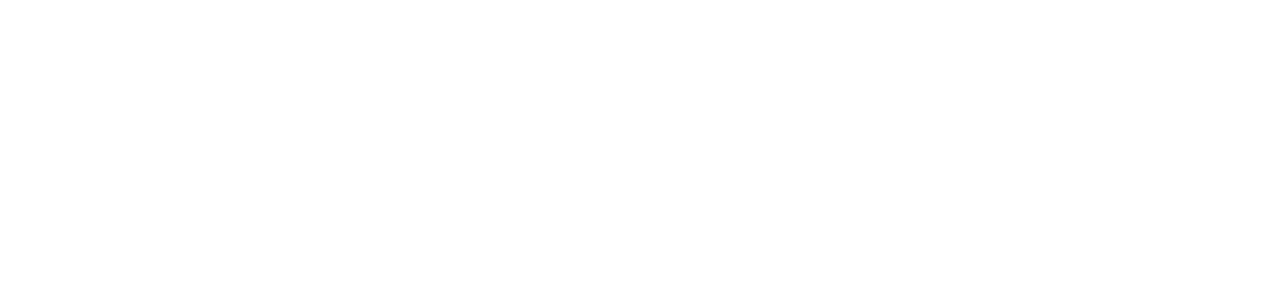
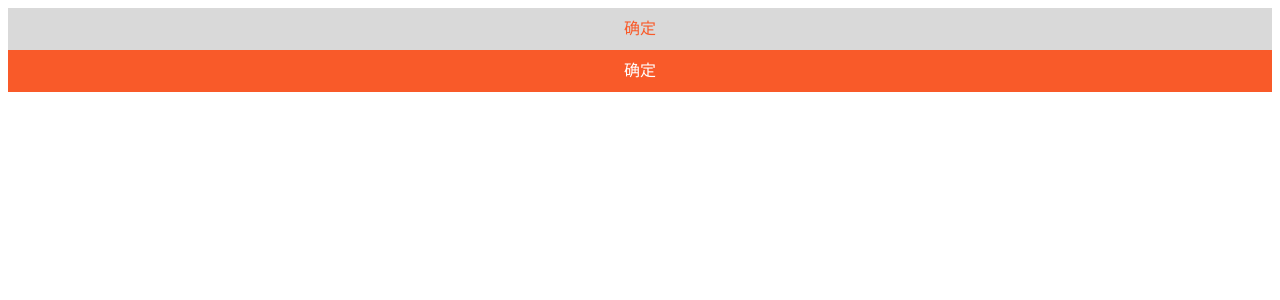
Before and after one commit to e8wow/vue-tiu-ui, a Vue app: page /button in a window 1280 px wide. Shown: the top 300 px of the page. Built offline with nearby package versions, Linux system fonts and the light colour scheme.

Commit message:
feat(*): 新增button组件(未完善)

```diff
--- a/src/components/alert/index.vue
+++ b/src/components/alert/index.vue
@@ -58,7 +58,3 @@
     }
 }
 </script>
-
-<style lang="scss">
-    @import "../../styles/tips/tiu-alert";
-</style>
--- /dev/null
+++ b/src/components/t-button/index.vue
@@ -0,0 +1,31 @@
+<template>
+    <button class="tiu-button" :class="classes" :type="actionType">
+        <slot>{{text}}</slot>
+    </button>
+</template>
+
+<script>
+export default {
+    name: 't-button',
+    props: {
+        type: {
+            default: 'default'
+        },
+        disabled: Boolean,
+        text: String,
+        actionType: String
+    },
+    computed: {
+        classes () {
+            return [
+                {},
+                `tiu-button-${this.type}`
+            ]
+        }
+    }
+}
+</script>
+
+<style lang="scss">
+    @import "../../styles/tiu-button/tiu-button";
+</style>
--- a/src/components/t-dialog/index.vue
+++ b/src/components/t-dialog/index.vue
@@ -60,6 +60,6 @@
 
 <style lang="scss">
     @import "../../styles/transition";
-    @import "../../styles/tips/tiu-mask";
-    @import "../../styles/tips/tiu-dialog";
+    @import "../../styles/tiu-tips/tiu-mask";
+    @import "../../styles/tiu-tips/tiu-dialog";
 </style>
--- a/src/demo/index.vue
+++ b/src/demo/index.vue
@@ -1,6 +1,7 @@
 <template>
     <div class="tiu-ui-demo-index">
         <router-link to="/alert">alert</router-link>
+        <router-link to="/button">button</router-link>
         <router-link to="/dialog">dialog</router-link>
         <router-link to="/flexbox">flexbox</router-link>
     </div>
--- /dev/null
+++ b/src/demo/t-button.vue
@@ -0,0 +1,18 @@
+<template>
+    <div>
+        <t-button>确定</t-button>
+        <t-button type="primary">确定</t-button>
+    </div>
+</template>
+
+<script>
+import TButton from '../components/t-button'
+
+export default {
+    components: {TButton}
+}
+</script>
+
+<style lang="scss">
+    @import "../styles/tiu-button/tiu-button";
+</style>
--- a/src/router/index.js
+++ b/src/router/index.js
@@ -21,9 +21,17 @@
             title: 'alert'
         }
     }, {
+        path: '/button',
+        component: (resolve) => {
+            require(['../demo/t-button.vue'], resolve)
+        },
+        meta: {
+            title: 'button'
+        }
+    }, {
         path: '/dialog',
         component: (resolve) => {
-            require(['../demo/dialog.vue'], resolve)
+            require(['../demo/t-dialog.vue'], resolve)
         },
         meta: {
             title: 'dialog'
--- a/src/styles/base/variable.scss
+++ b/src/styles/base/variable.scss
@@ -1,4 +1,11 @@
 @import "theme";
+
+/* button */
+$tiu-button-default: #d9d9d9;
+$tiu-button-default-active: #dfdfdf;
+$tiu-button-primary: $theme-color;
+$tiu-button-primary-active: #ec5e2a;
+$tiu-button-delete: #dd2B2B;
 
 /* dialog */
 $tiu-dialog-background-color: #fff;
--- a/src/styles/tips/tiu-alert.scss
+++ /dev/null
@@ -1,5 +0,0 @@
-@import "../base/base";
-
-.tiu-alert {
-
-}
--- /dev/null
+++ b/src/styles/tiu-button/tiu-button.scss
@@ -0,0 +1,31 @@
+@import "../base/base";
+
+button.tiu-button {
+    -webkit-appearance: none;
+    border-width: 0;
+    width: 100%;
+    outline: 0;
+}
+
+.tiu-button {
+    line-height: 2.5;
+    font-size: 1em;
+}
+
+.tiu-button-default {
+    background-color: $tiu-button-default;
+    color: $theme-color;
+    &:active {
+        background-color: $tiu-button-default-active;
+        color: rgba(255, 255, 255, 0.5);
+    }
+}
+
+.tiu-button-primary {
+    background-color: $tiu-button-primary;
+    color: #fff;
+    &:active {
+        background-color: $tiu-button-primary-active;
+        color: rgba(255, 255, 255, 0.5);
+    }
+}
```
Also changed, not shown: src/demo/t-dialog.vue (renamed from src/demo/dialog.vue), src/styles/tiu-tips/tiu-dialog.scss (renamed from src/styles/tips/tiu-dialog.scss), src/styles/tiu-tips/tiu-mask.scss (renamed from src/styles/tips/tiu-mask.scss).
